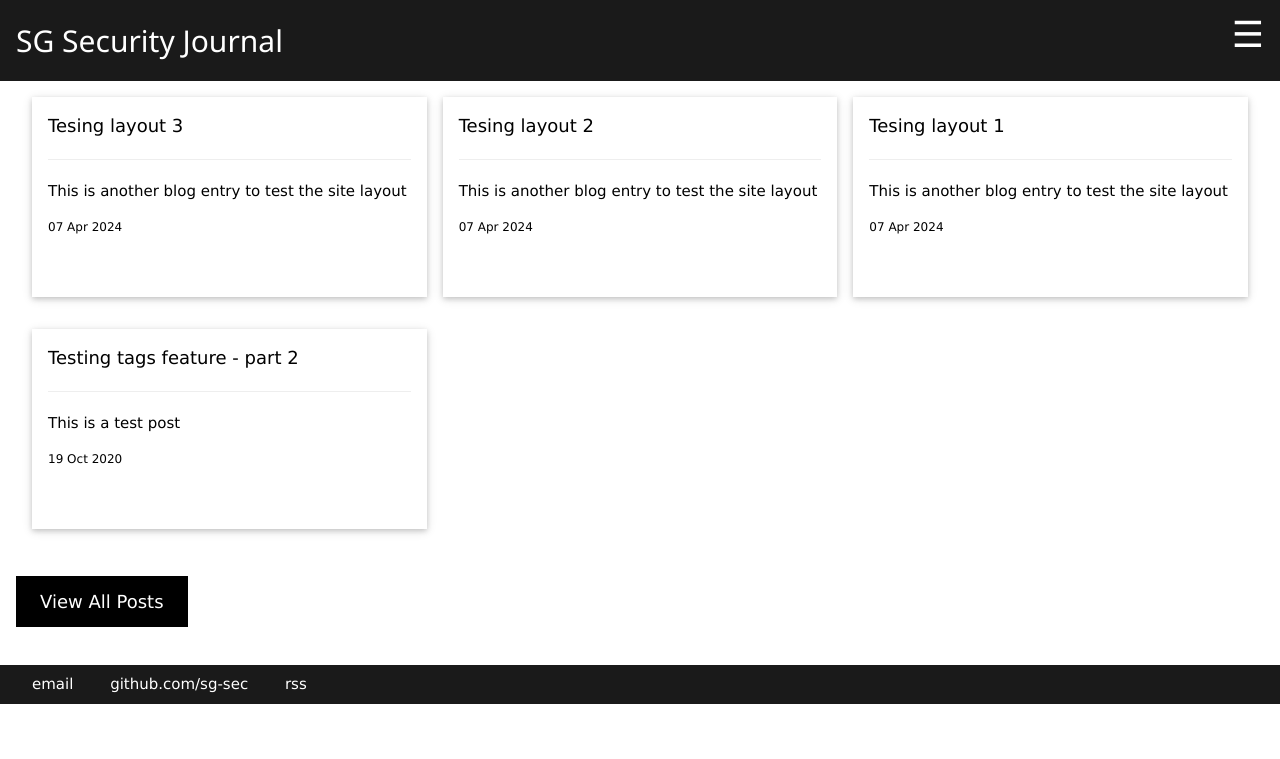
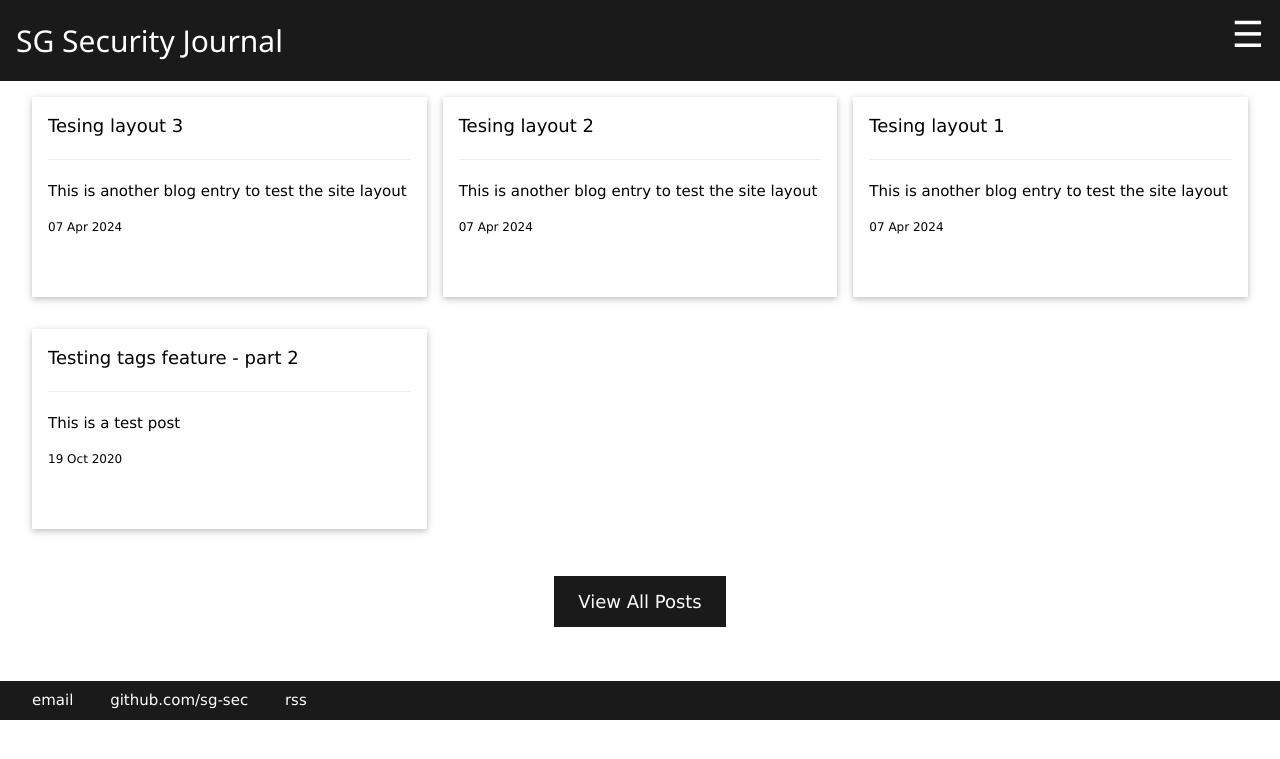
Before and after one commit to sg-sec/sg-sec.github.io, a Jekyll site: the page built from index.html, in a window 1280 px wide. Shown: the top 759 px of the page. Built offline with Jekyll 4.4.1, drawn with Linux system fonts in a browser that asks for light colours.

Commit message:
Update index.html

```diff
--- a/index.html
+++ b/index.html
@@ -7,6 +7,6 @@ title: SG SecOps Journal
         {% include postlistitem.html %}
     {% endfor %}
     </div>
-    <p>
-        <a class="w3-button w3-black w3-padding-large w3-large w3-margin-top" href="/blog">View All Posts</a>
+    <p class="w3-center">
+        <a class="w3-button sg-dark-charcoal-black w3-padding-large w3-large w3-section" href="https://blog.sg-sec.co.uk/blog">View All Posts</a>
     </p>
```
